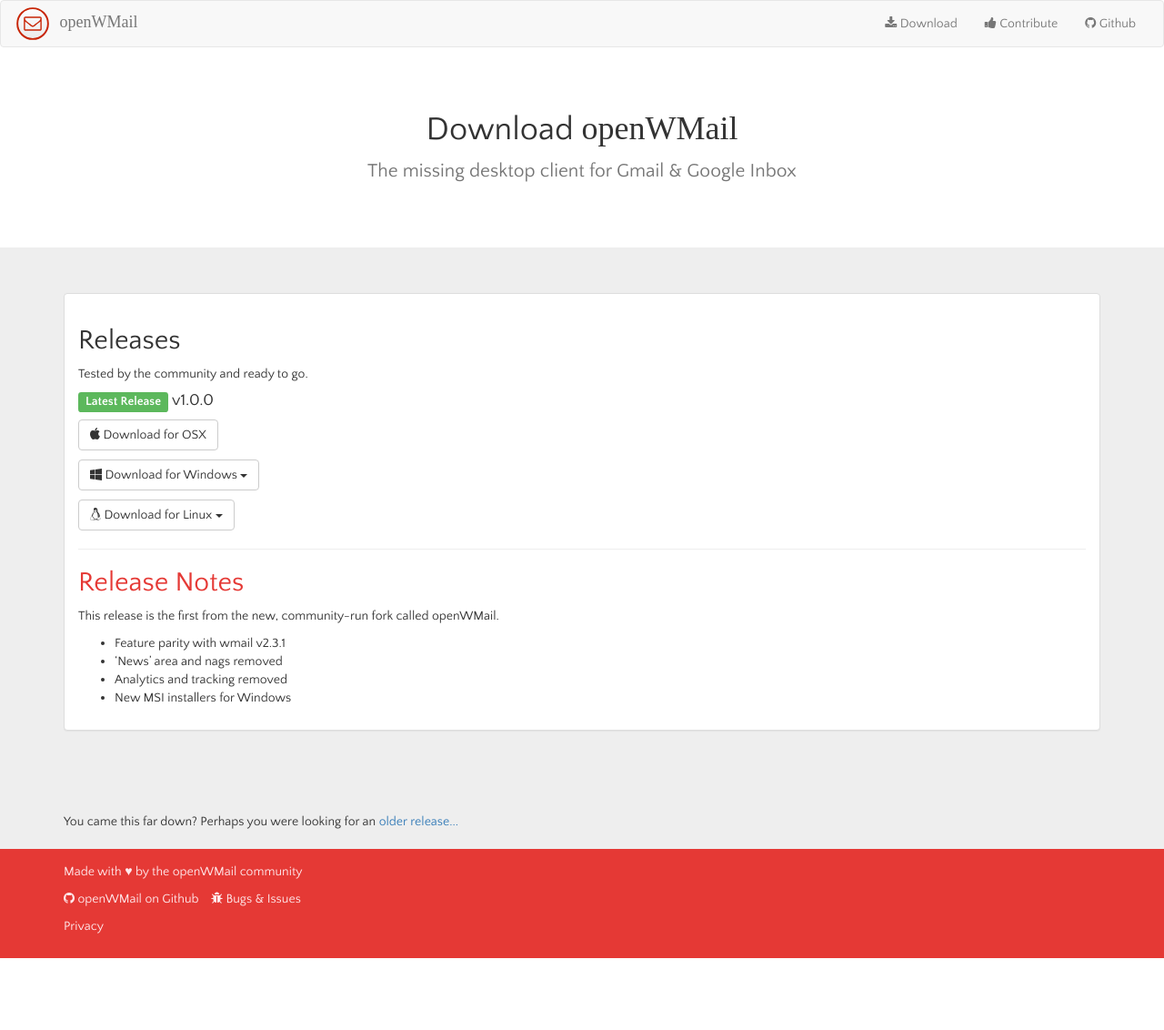
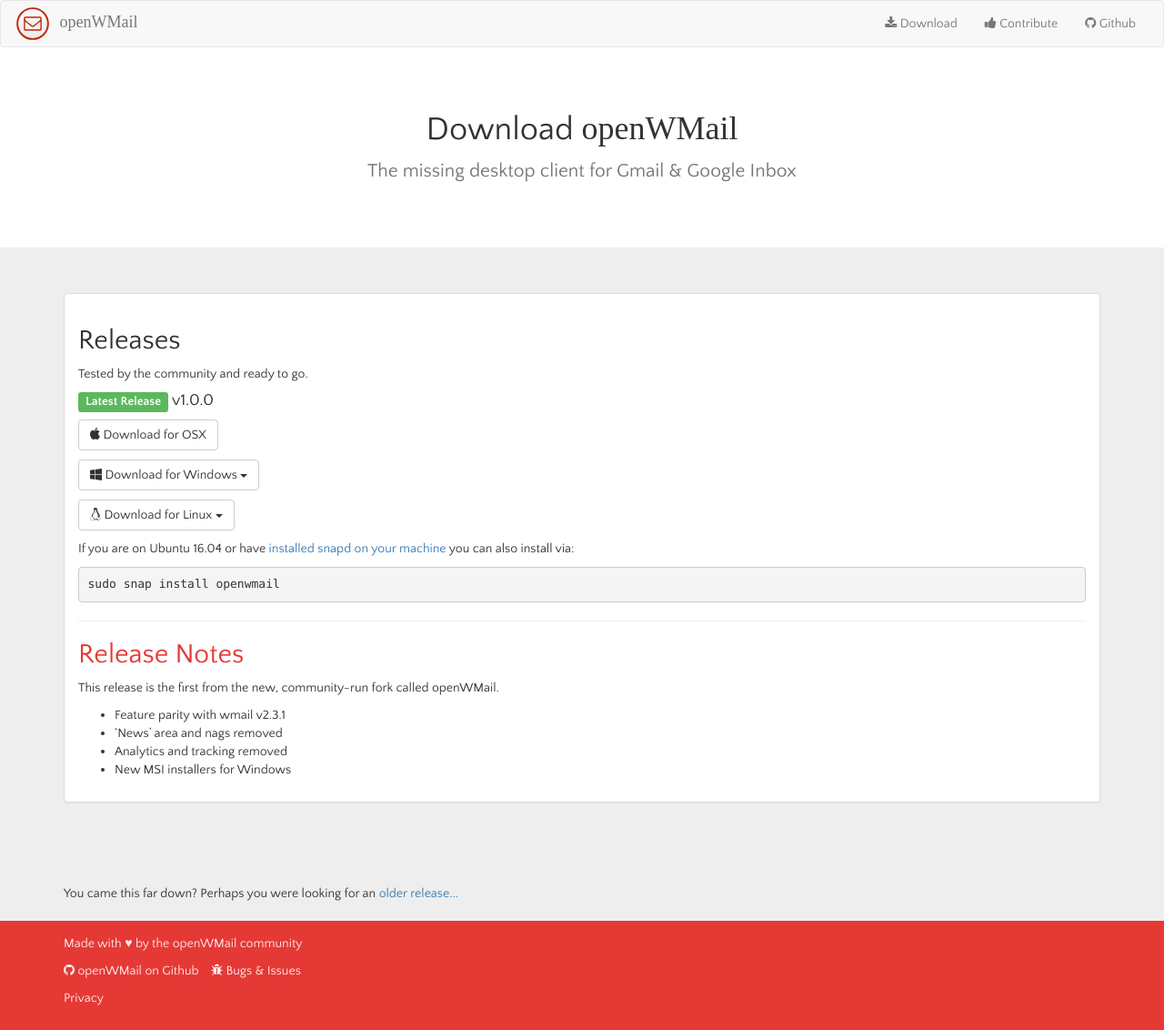
Before and after one commit to openWMail/openWMail.github.io, a Jekyll site: the page built from download.html, in a window 1280 px wide. Shown: the whole page at 91% size. Built offline with Jekyll 4.4.1, drawn with Linux system fonts in a browser that asks for light colours; some web fonts are replaced; before the commit the page ends 1053 px from its top, so only the background shows below that.

Commit message:
add snap to download section

```diff
--- a/download.html
+++ b/download.html
@@ -82,6 +82,14 @@
                   </li>
                 </ul>
               </div>
+            </p>
+
+            <p>
+              If you are on Ubuntu 16.04 or have <a href="https://snapcraft.io/docs/core/install">installed snapd on your machine</a> you can also install via:
+            </p>
+
+            <p>
+              <pre>sudo snap install openwmail</pre>
             </p>
             <hr />
             <h2 class="color-red-600">Release Notes</h2>
```
